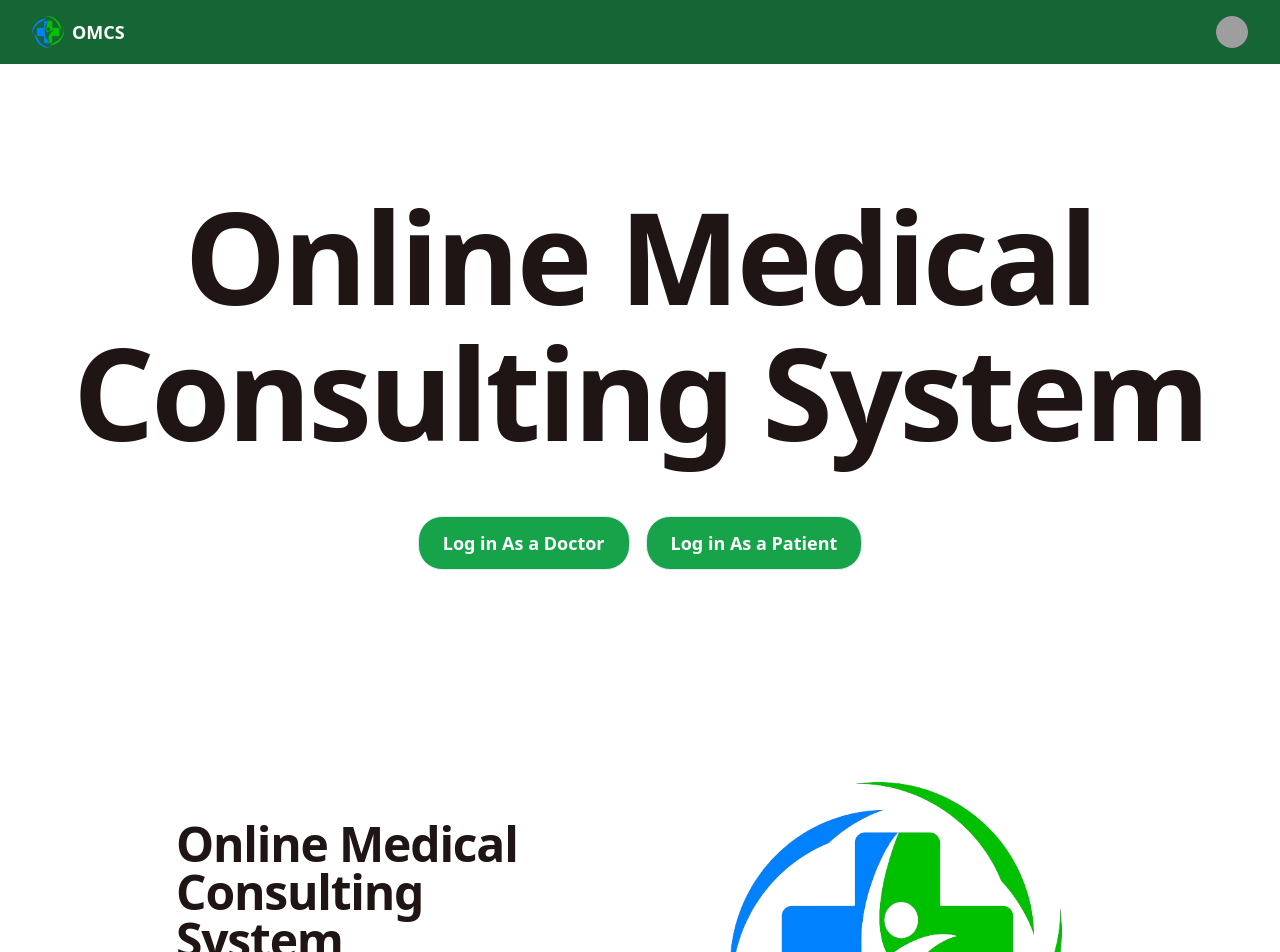
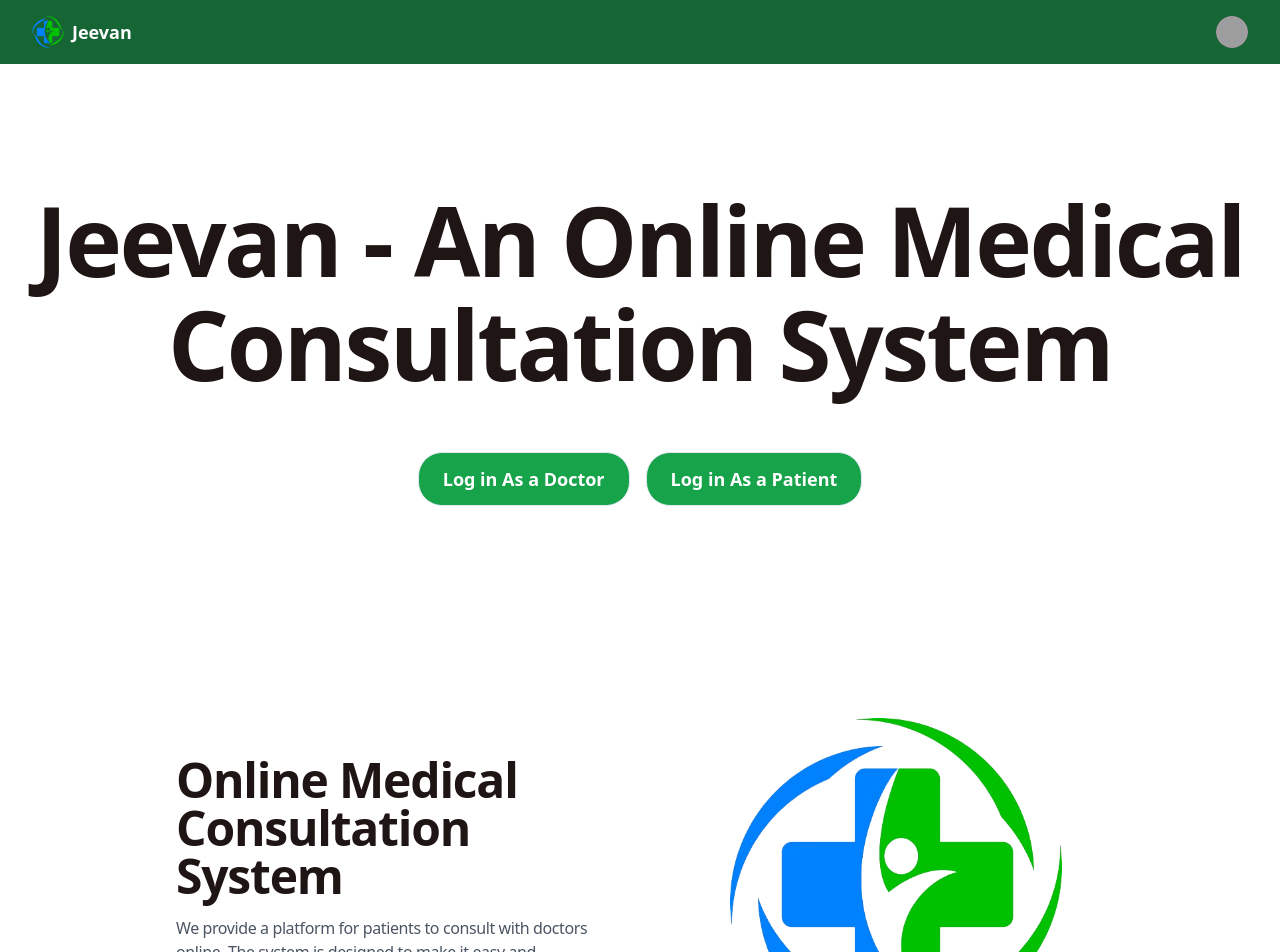
Before and after one commit to destryptor/OMCS, a React (Create React App) app: page / in a window 1280 px wide. Shown: the top 952 px of the page. Built offline with nearby package versions, Linux system fonts and the light colour scheme; grey boxes are pictures that could not be loaded.

Commit message:
Name Changes

```diff
--- a/public/index.html
+++ b/public/index.html
@@ -24,7 +24,7 @@
       work correctly both with client-side routing and a non-root public URL.
       Learn how to configure a non-root public URL by running `npm run build`.
     -->
-    <title>OMCS</title>
+    <title>Jeevan | OMCS</title>
   </head>
   <body>
     <noscript>You need to enable JavaScript to run this app.</noscript>
--- a/src/Components/Navbar.jsx
+++ b/src/Components/Navbar.jsx
@@ -47,7 +47,7 @@ const Navbar = () => {
 							<div className='flex flex-shrink-0 items-center'>
 								<div className='flex justify-center items-center'>
 									<img className='h-8 w-auto' src='./logo.png' alt='Your Company' />
-									<h1 className='m-2 text-white text-lg font-bold'>OMCS</h1>
+									<h1 className='m-2 text-white text-lg font-bold'>Jeevan</h1>
 								</div>
 							</div>
 							{/* Header to show hello user in center*/}
--- a/src/Pages/Landing.jsx
+++ b/src/Pages/Landing.jsx
@@ -34,9 +34,9 @@ const Landing = () => {
 				<section>
 					<section class='sticky py-24'>
 						<div class='max-w-lg px-4 sm:pt-24 pt-12 sm:pb-8 mx-auto text-left md:max-w-none md:text-center'>
-							<h1 class='font-extrabold  tracking-tight text-left text-[#201515] text-center sm:leading-none text-6xl sm:text-9xl'>
-								<span class='inline md:block '>Online Medical </span>
-								<span class='relative mt-2 bg-clip-text text-[#201515] md:inline-block'>Consulting System</span>
+							<h1 class='font-extrabold  tracking-tight text-left text-[#201515] text-center sm:leading-none text-6xl sm:text-8xl'>
+								<span class='inline md:block '>Jeevan - An Online Medical </span>
+								<span class='relative mt-2 bg-clip-text text-[#201515] md:inline-block'>Consultation System</span>
 							</h1>
 						</div>
 
@@ -63,7 +63,7 @@ const Landing = () => {
 										<div class='relative items-center gap-12 m-auto lg:inline-flex md:order-first'>
 											<div class='max-w-xl text-center lg:text-left'>
 												<div>
-													<p class='text-3xl font-semibold tracking-tight text-[#201515] sm:text-5xl'>Online Medical Consulting System</p>
+													<p class='text-3xl font-semibold tracking-tight text-[#201515] sm:text-5xl'>Online Medical Consultation System</p>
 													<p class='max-w-xl mt-4 text-base tracking-tight text-gray-600'>We provide a platform for patients to consult with doctors online. The system is designed to make it easy and convenient for patients to consult with doctors from the comfort of their homes.</p>
 												</div>
 											</div>
```
